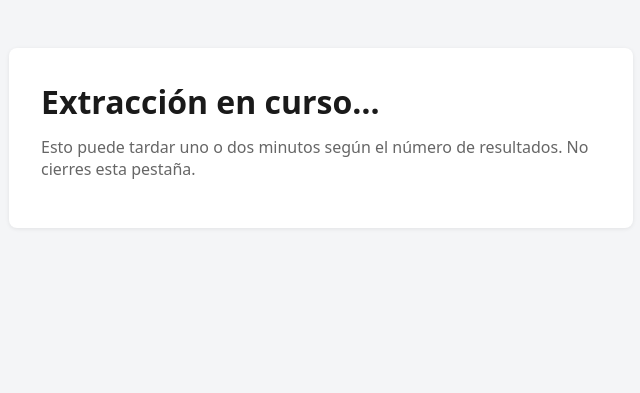
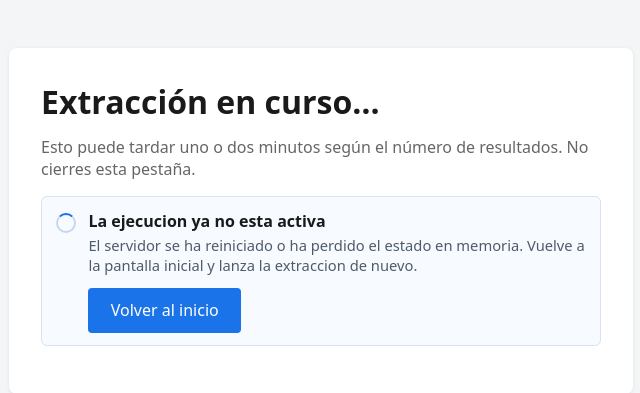
Before and after one commit to reipujal/Adjudicator, a Flask app: template tenderstool_app/app/templates/progress.html in a window 1280 px wide. Shown: the top 393 px of the page, without its empty margins (319-959 px from the left). Run offline with Flask 3, Linux system fonts and the light colour scheme; the template is opened without the code that fills it, so the values that code supplies are empty.

Commit message:
Improve extraction progress feedback

```diff
--- a/tenderstool_app/app/services/run_registry.py
+++ b/tenderstool_app/app/services/run_registry.py
@@ -11,6 +11,7 @@ from __future__ import annotations
 from dataclasses import dataclass, field
 
 import asyncio
+import time
 
 from .tenderstool_client import ExtractionResult
 
@@ -22,6 +23,8 @@ class RunState:
     error: str | None = None
     error_status: int = 200
     result: ExtractionResult | None = None
+    created_at: float = field(default_factory=time.monotonic)
+    updated_at: float = field(default_factory=time.monotonic)
 
 
 _runs: dict[str, RunState] = {}
@@ -36,6 +39,7 @@ def append_step(run_id: str, message: str) -> None:
     state = _runs.get(run_id)
     if state is not None:
         state.steps.append(message)
+        state.updated_at = time.monotonic()
 
 
 def finish_success(run_id: str, result: ExtractionResult) -> None:
@@ -43,6 +47,7 @@ def finish_success(run_id: str, result: ExtractionResult) -> None:
     if state is not None:
         state.done = True
         state.result = result
+        state.updated_at = time.monotonic()
 
 
 def finish_error(run_id: str, message: str, status: int) -> None:
@@ -51,6 +56,7 @@ def finish_error(run_id: str, message: str, status: int) -> None:
         state.done = True
         state.error = message
         state.error_status = status
+        state.updated_at = time.monotonic()
 
 
 def get(run_id: str) -> RunState | None:
--- a/tenderstool_app/app/static/progress.js
+++ b/tenderstool_app/app/static/progress.js
@@ -5,7 +5,52 @@ document.addEventListener("DOMContentLoaded", () => {
   if (!container) return;
   const runId = container.dataset.runId;
   const stepsEl = document.getElementById("steps");
+  const statusEl = document.getElementById("live-status");
+  const detailEl = document.getElementById("live-detail");
+  const lostRunActionEl = document.getElementById("lost-run-action");
+  const spinnerEl = document.querySelector(".spinner");
   const pollTimeoutMs = 10000;
+  let lastStepCount = 0;
+
+  function formatDuration(totalSeconds) {
+    const seconds = Math.max(0, Math.floor(totalSeconds || 0));
+    const minutes = Math.floor(seconds / 60);
+    const rest = seconds % 60;
+    if (minutes <= 0) return `${rest}s`;
+    return `${minutes}m ${rest}s`;
+  }
+
+  function updateLiveStatus(data) {
+    if (!statusEl || !detailEl) return;
+
+    const steps = data.steps || [];
+    const latest = steps[steps.length - 1] || "Preparando extraccion";
+    const secondsSinceUpdate = data.seconds_since_update || 0;
+    const elapsed = data.elapsed_seconds || 0;
+    const hasNewStep = steps.length !== lastStepCount;
+    lastStepCount = steps.length;
+
+    if (data.done) {
+      statusEl.textContent = "Extraccion completada. Preparando resultado...";
+      detailEl.textContent = `Tiempo total: ${formatDuration(elapsed)}.`;
+      return;
+    }
+
+    if (secondsSinceUpdate >= 90) {
+      statusEl.textContent = "Sigue trabajando en una fase larga...";
+      detailEl.textContent = `Ultimo avance hace ${formatDuration(secondsSinceUpdate)}. Fase actual: ${latest}`;
+      return;
+    }
+
+    if (secondsSinceUpdate >= 25) {
+      statusEl.textContent = "Procesando documentos o respuesta IA...";
+      detailEl.textContent = `Sin nuevo hito desde hace ${formatDuration(secondsSinceUpdate)}. Ultimo avance: ${latest}`;
+      return;
+    }
+
+    statusEl.textContent = hasNewStep ? "Avance recibido" : "Extraccion activa";
+    detailEl.textContent = `Tiempo transcurrido: ${formatDuration(elapsed)}. Ultimo avance: ${latest}`;
+  }
 
   async function poll() {
     const controller = new AbortController();
@@ -14,6 +59,7 @@ document.addEventListener("DOMContentLoaded", () => {
       const resp = await fetch(`/progreso/${runId}`, { signal: controller.signal });
       if (resp.ok) {
         const data = await resp.json();
+        updateLiveStatus(data);
         stepsEl.innerHTML = "";
         (data.steps || []).slice(-12).forEach((step) => {
           const li = document.createElement("li");
@@ -24,6 +70,16 @@ document.addEventListener("DOMContentLoaded", () => {
           window.location.href = `/resultado/${runId}`;
           return;
         }
+      } else if (resp.status === 404) {
+        if (statusEl) statusEl.textContent = "La ejecucion ya no esta activa";
+        if (detailEl) {
+          detailEl.textContent =
+            "El servidor se ha reiniciado o ha perdido el estado en memoria. Vuelve a la pantalla inicial y lanza la extraccion de nuevo.";
+        }
+        if (lostRunActionEl) lostRunActionEl.hidden = false;
+        if (spinnerEl) spinnerEl.style.animation = "none";
+        stepsEl.innerHTML = "";
+        return;
       }
     } catch (err) {
       // red momentáneamente caída: se reintenta en el siguiente ciclo
--- a/tenderstool_app/app/static/styles.css
+++ b/tenderstool_app/app/static/styles.css
@@ -105,6 +105,53 @@ button, .button {
   margin-bottom: 0.4rem;
 }
 
+.progress-status {
+  display: flex;
+  gap: 0.75rem;
+  align-items: flex-start;
+  margin: 1rem 0;
+  padding: 0.8rem 0.9rem;
+  border: 1px solid #d8e2f3;
+  border-radius: 6px;
+  background: #f7faff;
+}
+
+.spinner {
+  width: 1rem;
+  height: 1rem;
+  margin-top: 0.15rem;
+  border: 2px solid #c6d6ef;
+  border-top-color: #1a73e8;
+  border-radius: 50%;
+  flex: 0 0 auto;
+  animation: spin 0.9s linear infinite;
+}
+
+.progress-status-title,
+.progress-status-detail {
+  margin: 0;
+}
+
+.progress-status-title {
+  font-weight: 700;
+}
+
+.progress-status-detail {
+  color: #4f5b6b;
+  font-size: 0.92rem;
+  margin-top: 0.2rem;
+}
+
+.progress-lost-action {
+  margin: 0.8rem 0 0;
+}
+
+@keyframes spin {
+  to {
+    transform: rotate(360deg);
+  }
+}
+
 .note {
   color: #888;
   font-size: 0.85rem;
--- a/tenderstool_app/app/templates/progress.html
+++ b/tenderstool_app/app/templates/progress.html
@@ -10,6 +10,14 @@
   <main class="container" data-run-id="{{ run_id }}">
     <h1>Extracción en curso…</h1>
     <p class="subtitle">Esto puede tardar uno o dos minutos según el número de resultados. No cierres esta pestaña.</p>
+    <div class="progress-status" aria-live="polite">
+      <span class="spinner" aria-hidden="true"></span>
+      <div>
+        <p id="live-status" class="progress-status-title">Preparando extraccion...</p>
+        <p id="live-detail" class="progress-status-detail">Esperando el primer avance.</p>
+        <p id="lost-run-action" class="progress-lost-action" hidden><a class="button" href="/">Volver al inicio</a></p>
+      </div>
+    </div>
     <ul id="steps" class="summary"></ul>
   </main>
 </body>
```
Also changed, not shown: tenderstool_app/app/routes.py (+8 -1 lines), tenderstool_app/app/services/tenderstool_client.py (+7 -1 lines), tenderstool_app/tests/test_app_routes_async.py (+2 -0 lines), tenderstool_app/tests/test_document_merge_priority.py (+42 -0 lines), tenderstool_app/tests/test_run_registry.py (+4 -1 lines).
